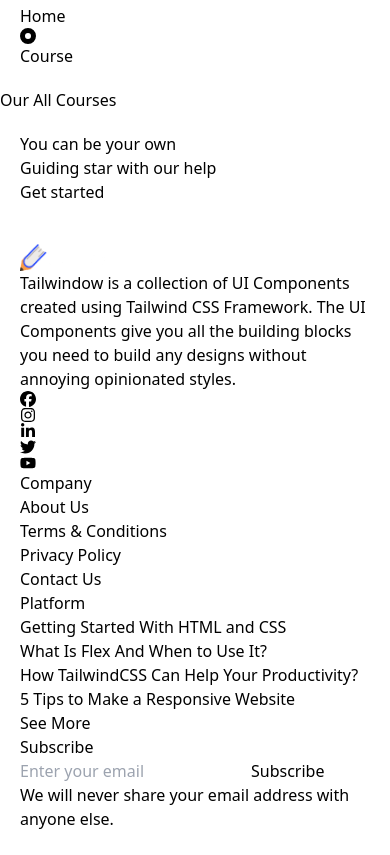
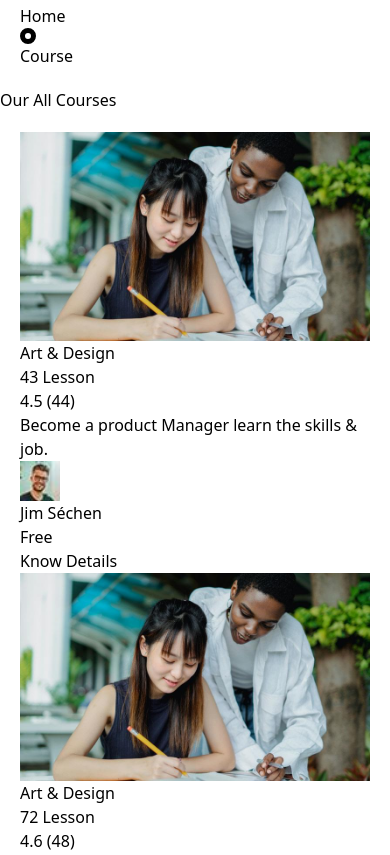
Before and after one commit to alzinan1234/educal-02, a Next.js app: page /Courses in a window 390 px wide. Shown: the part 1141-1996 px from the top of the page. Built offline with nearby package versions, Linux system fonts and the light colour scheme.

Commit message:
added card data

```diff
--- a/src/app/(site)/Courses/page.jsx
+++ b/src/app/(site)/Courses/page.jsx
@@ -1,4 +1,5 @@
 import CourseBanner from "@/components/Course/CourseBanner";
+import CourseData from "@/components/Course/CourseData";
 import CourseSection from "@/components/Course/CourseSection";
 import React from "react";
 
@@ -7,6 +8,7 @@
     <div>
       <CourseBanner />
       <CourseSection />
+      <CourseData />
     </div>
   );
 };
--- /dev/null
+++ b/src/components/Course/CourseData.jsx
@@ -0,0 +1,261 @@
+import Image from "next/image";
+
+import course1 from "../../image/home/course-1.jpg";
+
+import course3 from "../../image/home/course-3.jpg";
+import course4 from "../../image/home/course-4.jpg";
+import course5 from "../../image/home/course-5.jpg";
+
+import course6 from "../../image/home/course-6.jpg";
+import teacher1 from "../../image/home/teacher-1.jpg";
+import teacher2 from "../../image/home/teacher-2.jpg";
+import teacher3 from "../../image/home/teacher-3.jpg";
+import teacher4 from "../../image/home/teacher-4.jpg";
+import teacher5 from "../../image/home/teacher-5.jpg";
+import teacher6 from "../../image/home/teacher-6.jpg";
+
+const courseData = [
+  {
+    id: 1,
+    category: "Art & Design",
+    categoryColor: "bg-purple-600", // Using Tailwind CSS class for the color
+    lessons: 43,
+    rating: 4.5,
+    reviews: 44,
+    title: "Become a product Manager learn the skills & job.",
+    author: "Jim Séchen",
+    authorImage: teacher1,
+    image: course1,
+    price: "Free",
+    oldPrice: null,
+  },
+  {
+    id: 2,
+    category: "Art & Design",
+    categoryColor: "bg-blue-600",
+    lessons: 72,
+    rating: 4.6,
+    reviews: 48,
+    title: "Fundamentals of music theory Learn new",
+    author: "Barry Tone",
+    authorImage: teacher2,
+    image: course1,
+    price: "$32.00",
+    oldPrice: "$68",
+  },
+  {
+    id: 3,
+    category: "Development",
+    categoryColor: "bg-red-600",
+    lessons: 89,
+    rating: 3.3,
+    reviews: 68,
+    title: "Fundamentals of music theory Learn new",
+    author: "Barry Tone",
+    authorImage: teacher3,
+    image: course3,
+    price: "$52.00",
+    oldPrice: "$78",
+  },
+  {
+    id: 4,
+    category: "Ux Design",
+    categoryColor: "bg-orange-600",
+    lessons: 93,
+    rating: 4.6,
+    reviews: 44,
+    title: "Fundamentals of music theory Learn new",
+    author: "Barry Tone",
+    authorImage: teacher4,
+    image: course4,
+    price: "$52.00",
+    oldPrice: "$68",
+  },
+  {
+    id: 5,
+    category: "Marketing",
+    categoryColor: "bg-pink-600",
+    lessons: 82,
+    rating: 4.0,
+    reviews: 58,
+    title: "Fundamentals of music theory Learn new",
+    author: "Barry Tone",
+    authorImage: teacher5,
+    image: course5,
+    price: "$40.00",
+    oldPrice: "$68",
+  },
+  {
+    id: 6,
+    category: "Business",
+    categoryColor: "bg-green-600",
+    lessons: 90,
+    rating: 4.2,
+    reviews: 78,
+    title: "Fundamentals of music theory Learn new",
+    author: "Barry Tone",
+    authorImage: teacher6,
+    image: course6,
+    price: "$32.00",
+    oldPrice: "$68",
+  },
+  {
+    id: 7,
+    category: "Business",
+    categoryColor: "bg-green-600",
+    lessons: 90,
+    rating: 4.2,
+    reviews: 78,
+    title: "Fundamentals of music theory Learn new",
+    author: "Barry Tone",
+    authorImage: teacher6,
+    image: course6,
+    price: "$32.00",
+    oldPrice: "$68",
+  },
+  {
+    id: 8,
+    category: "Business",
+    categoryColor: "bg-green-600",
+    lessons: 90,
+    rating: 4.2,
+    reviews: 78,
+    title: "Fundamentals of music theory Learn new",
+    author: "Barry Tone",
+    authorImage: teacher6,
+    image: course3,
+    price: "$32.00",
+    oldPrice: "$68",
+  },
+  {
+    id: 9,
+    category: "Business",
+    categoryColor: "bg-green-600",
+    lessons: 90,
+    rating: 4.2,
+    reviews: 78,
+    title: "Fundamentals of music theory Learn new",
+    author: "Barry Tone",
+    authorImage: teacher6,
+    image: course6,
+    price: "$32.00",
+    oldPrice: "$68",
+  },
+  {
+    id: 10,
+    category: "Business",
+    categoryColor: "bg-green-600",
+    lessons: 90,
+    rating: 4.2,
+    reviews: 78,
+    title: "Fundamentals of music theory Learn new",
+    author: "Barry Tone",
+    authorImage: teacher6,
+    image: course6,
+    price: "$32.00",
+    oldPrice: "$68",
+  },
+  {
+    id: 11,
+    category: "Business",
+    categoryColor: "bg-green-600",
+    lessons: 90,
+    rating: 4.2,
+    reviews: 78,
+    title: "Fundamentals of music theory Learn new",
+    author: "Barry Tone",
+    authorImage: teacher6,
+    image: course6,
+    price: "$32.00",
+    oldPrice: "$68",
+  },
+  {
+    id: 12,
+    category: "Business",
+    categoryColor: "bg-green-600",
+    lessons: 90,
+    rating: 4.2,
+    reviews: 78,
+    title: "Fundamentals of music theory Learn new",
+    author: "Barry Tone",
+    authorImage: teacher6,
+    image: course6,
+    price: "$32.00",
+    oldPrice: "$68",
+  },
+];
+
+const CourseData = () => {
+  return (
+    <>
+      <div className="mt-16 mb-16">
+        <div className=" container  grid grid-cols-1 md:grid-cols-3 gap-6">
+          {courseData.map((course) => (
+            <div
+              key={course.id}
+              className="bg-white shadow-md rounded-lg relative overflow-hidden"
+            >
+              {/* Card Image */}
+              <Image
+                src={course.image}
+                alt={course.title}
+                className="w-full h-[200px] object-cover"
+                width={400}
+                height={300}
+              />
+
+              {/* Card Content */}
+              <div className="p-4">
+                <div
+                  className={`text-white text-sm px-3 py-1 inline-block absolute top-5 rounded-full ${course.categoryColor}`}
+                >
+                  {course.category}
+                </div>
+                <div className="flex justify-between items-center mt-2 text-gray-500">
+                  <p>
+                    <i className="fa fa-book"></i> {course.lessons} Lesson
+                  </p>
+                  <p>
+                    <i className="fa fa-star text-yellow-500"></i>{" "}
+                    {course.rating} ({course.reviews})
+                  </p>
+                </div>
+
+                <h3 className="text-lg font-bold mt-2">{course.title}</h3>
+
+                {/* Author Section */}
+                <div className="flex items-center mt-4">
+                  <Image
+                    src={course.authorImage}
+                    alt={course.author}
+                    className="w-8 h-8 rounded-full"
+                    width={40}
+                    height={40}
+                  />
+                  <p className="ml-2">{course.author}</p>
+                </div>
+
+                {/* Price Section */}
+                <div className="flex justify-between items-center mt-4">
+                  <div className="text-blue-600 font-bold">
+                    {course.price}
+                    {course.oldPrice && (
+                      <span className="text-gray-500 line-through ml-2">
+                        {course.oldPrice}
+                      </span>
+                    )}
+                  </div>
+                  <button className="text-blue-600 hover:text-blue-800">
+                    Know Details <i className="fa fa-arrow-right-long"></i>
+                  </button>
+                </div>
+              </div>
+            </div>
+          ))}
+        </div>
+      </div>
+    </>
+  );
+};
+
+export default CourseData;
```
